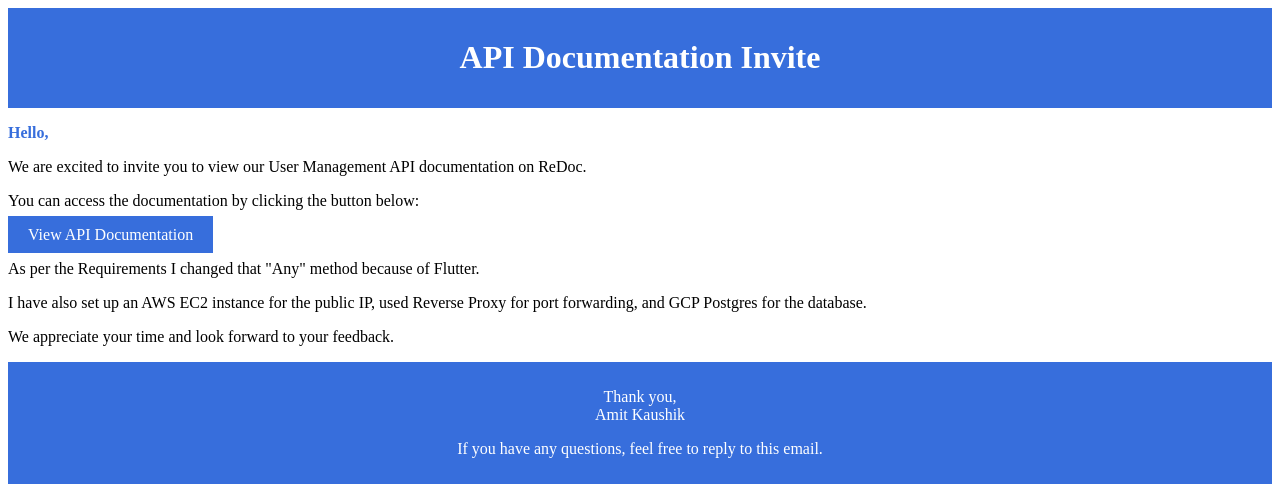
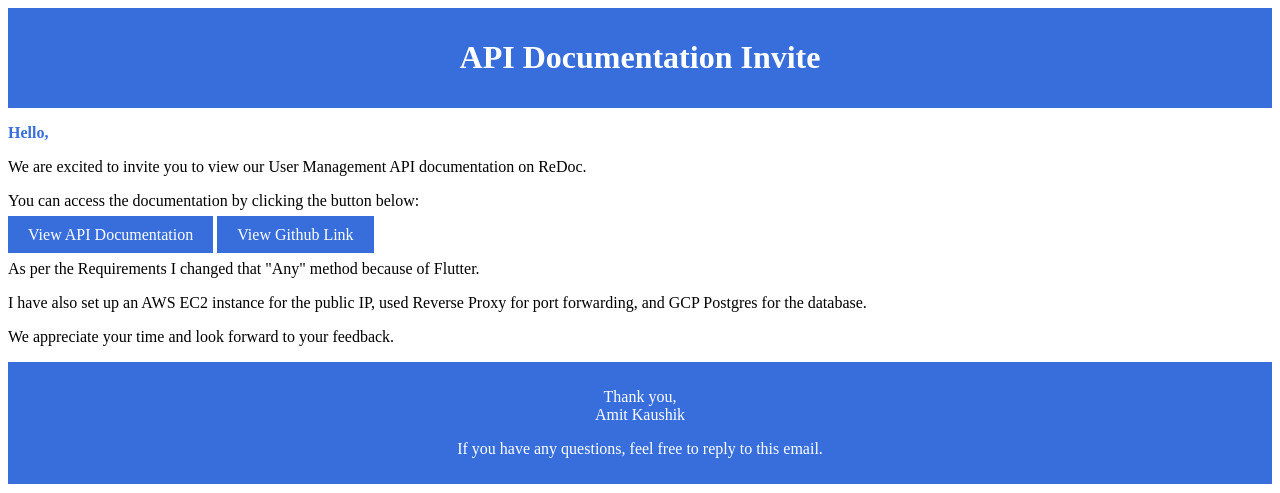
Before and after one commit to amitkaushik2710/user-mgmt, a Python web app: template templates/send_invite.html in a window 1280 px wide. Shown: the top 493 px of the page. Run offline with Jinja, Linux system fonts and the light colour scheme; the template is opened without the code that fills it, so the values that code supplies are empty.

Commit message:
github link added in invite

```diff
--- a/templates/send_invite.html
+++ b/templates/send_invite.html
@@ -11,6 +11,10 @@
         <a href="http://URL/redoc"
             style="background-color: #376edc; color: white; padding: 10px 20px; text-decoration: none;">View API
             Documentation</a>
+
+        <a href="https://github.com/amitkaushik2710/user-mgmt"
+            style="background-color: #376edc; color: white; padding: 10px 20px; text-decoration: none;">View Github
+            Link</a>
     </div>
     <p>As per the Requirements I changed that "Any" method because of Flutter.</p>
     <p>I have also set up an AWS EC2 instance for the public IP, used Reverse Proxy for port forwarding, and GCP
```
